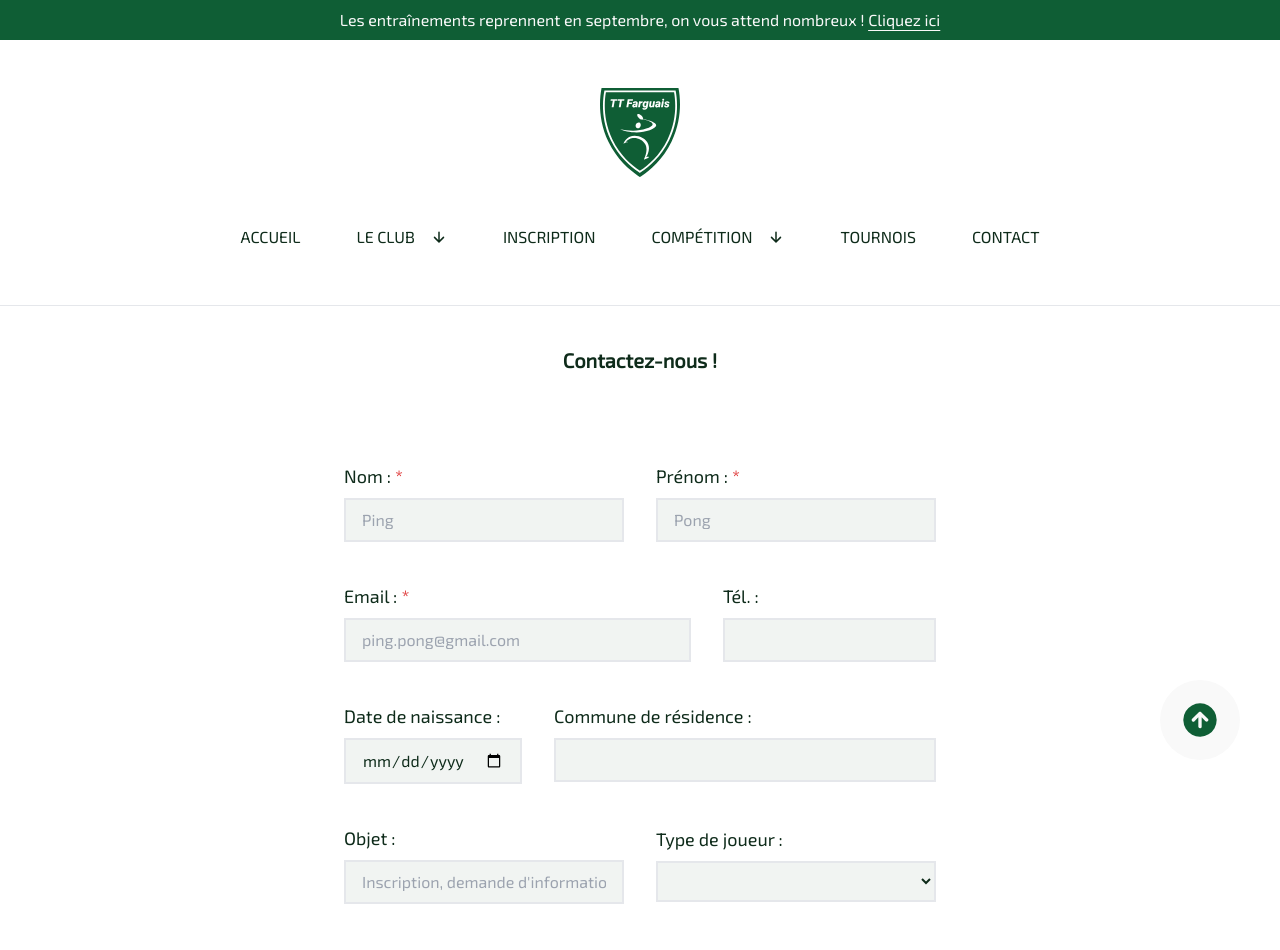
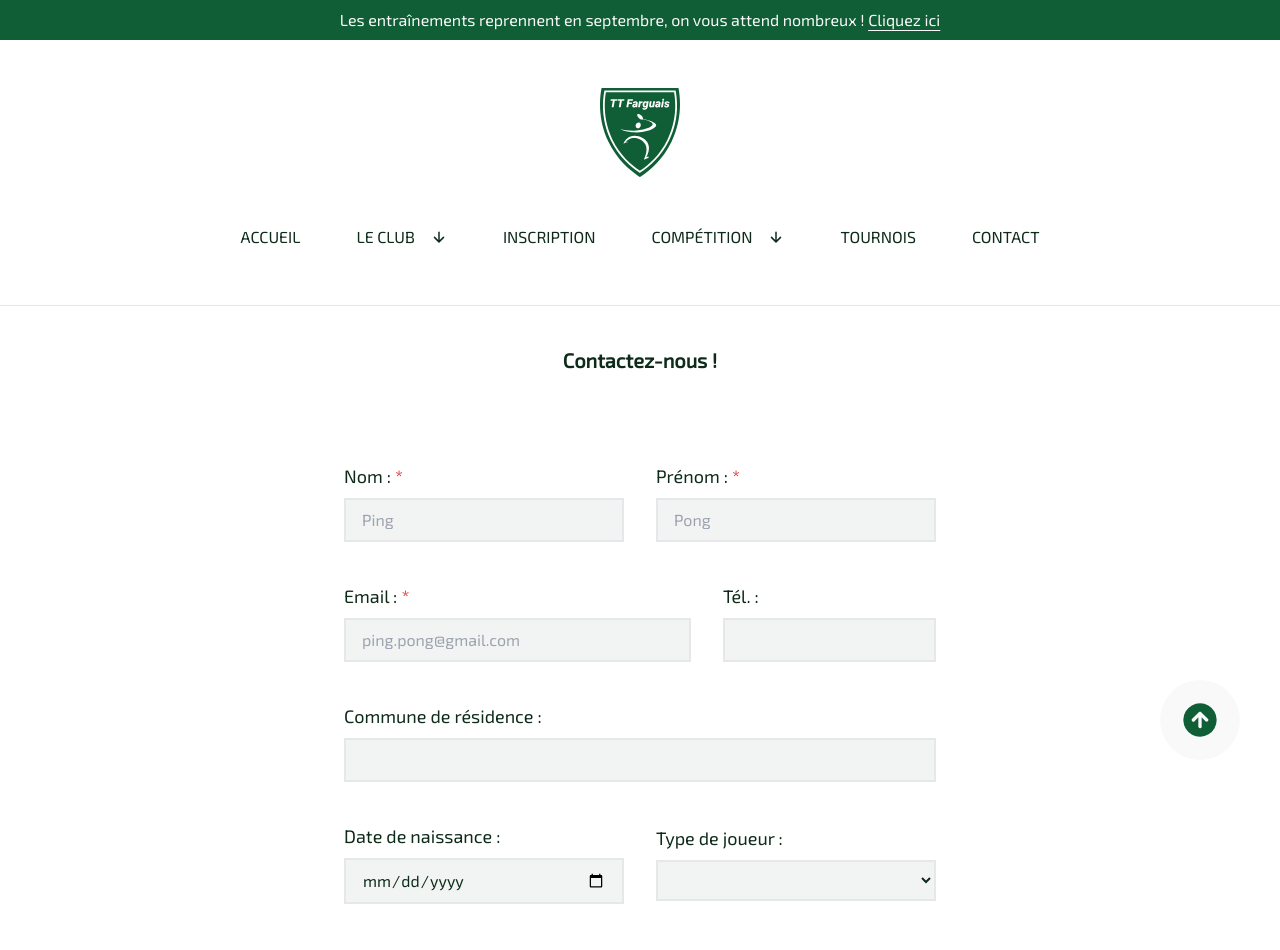
Before and after one commit to ttfarguais/ttfarguais, a Next.js app: page /contact in a window 1280 px wide. Shown: the top 950 px of the page. Built offline with nearby package versions, Linux system fonts and the light colour scheme.

Commit message:
chore: new file for inscription

```diff
--- a/app/api/contact/route.js
+++ b/app/api/contact/route.js
@@ -7,7 +7,6 @@ export async function POST(request) {
     email,
     message,
     tel,
-    object,
     birthdate,
     municipality,
     typePlayer,
@@ -38,18 +37,16 @@ export async function POST(request) {
       Age: ${age}
       Ville: ${municipality}
       Type de joueur: ${typePlayer}
-      objet: ${object}
       Comment avez-vous connu le club: ${description}
       Message: ${message} `,
     html: `<p><strong>Nom</strong> : ${lastName}</p>
     <p><strong>Prénom</strong> : ${firstName}</p>
-    <p><strong>Téléphone</strong> : ${tel}</p>
+    ${tel ? `<p><strong>Téléphone</strong> : ${tel}</p>` : ""}
     <p><strong>Email</strong> : ${email}</p>
-    <p><strong>Date de naissance</strong> : ${birthdateFR}. <strong>Age</strong> : ${age} ans</p>
-    <p><strong>Ville</strong> : ${municipality}</p>
-    <p><strong>Type de joueur</strong> : ${typePlayer}</p>
-    <p><strong>Objet</strong> : ${object}</p>
-    <p><strong>Comment avez-vous connu le club</strong> : ${description}</p>
+    ${birthdate ? `<p><strong>Date de naissance</strong> : ${birthdateFR}. <strong>Age</strong> : ${age} ans</p>` : ""}
+    ${municipality ? `<p><strong>Ville</strong> : ${municipality}</p>` : ""}
+    ${typePlayer ? `<p><strong>Type de joueur</strong> : ${typePlayer}</p>` : ""}
+    ${description ? `<p><strong>Comment avez-vous connu le club</strong> : ${description}</p>` : ""}
     <p><strong>Message</strong> : ${message}</p>`,
   };
 
--- a/app/src/components/Main/contact/Contact.jsx
+++ b/app/src/components/Main/contact/Contact.jsx
@@ -20,7 +20,6 @@ export default function Contact() {
     municipality: "",
     typePlayer: "",
     description: "",
-    object: "",
   });
 
   const [responseMessage, setResponseMessage] = useState("");
@@ -75,7 +74,6 @@ export default function Contact() {
         municipality: "",
         typePlayer: "",
         description: "",
-        object: "",
       });
       setIsSubmitted(false);
     } catch (error) {
@@ -178,19 +176,7 @@ export default function Contact() {
         </div>
 
         <div className="flex flex-col md:flex-row justify-between gap-8">
-          <div className="flex-col flex gap-2">
-            <label className="text-md md:text-lg" htmlFor="birthdate">
-              Date de naissance :
-            </label>
-            <input
-              type="date"
-              name="birthdate"
-              id="birthdate"
-              value={formData.birthdate}
-              onChange={handleChange}
-              className="border-2 px-4 py-2 bg-contrast-2"
-            />
-          </div>
+
 
           <div className="flex-col flex gap-2 w-full">
             <label className="text-md md:text-lg" htmlFor="municipality">
@@ -208,19 +194,18 @@ export default function Contact() {
         </div>
 
         <div className="flex flex-col md:flex-row justify-between gap-8 items-center">
-          <div className="flex-col flex gap-2 w-full">
-            <label className="text-md md:text-lg" htmlFor="object">
-              Objet :
+
+        <div className="flex-col flex gap-2 w-full">
+            <label className="text-md md:text-lg" htmlFor="birthdate">
+              Date de naissance :
             </label>
             <input
-              type="text"
-              name="object"
-              id="object"
-              value={formData.object}
+              type="date"
+              name="birthdate"
+              id="birthdate"
+              value={formData.birthdate}
               onChange={handleChange}
-
               className="border-2 px-4 py-2 bg-contrast-2"
-              placeholder="Inscription, demande d'informations..."
             />
           </div>
 
```
Also changed, not shown: 2 other files (tests, documents, lock files or other folders).
